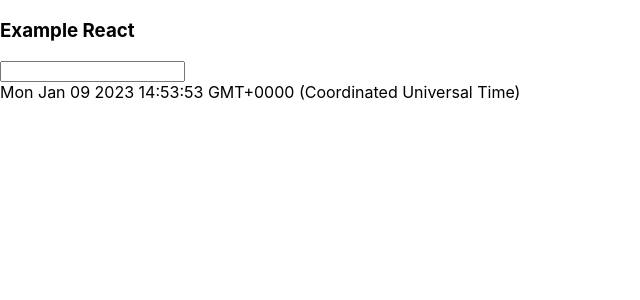
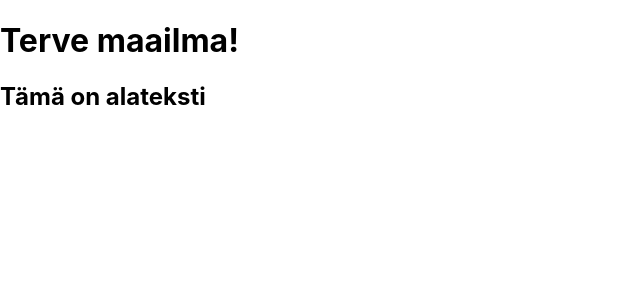
Before and after one commit to andyMcLang/building-applications-with-react-and-aspnet-core, a React (Create React App) app in the folder react-movies/: page / in a window 1280 px wide. Shown: the top 300 px of the page, without its empty margins (0-640 px from the left). Built offline with nearby package versions, Linux system fonts and the light colour scheme.

Commit message:
38. Making a Simple Component valmis!

```diff
--- /dev/null
+++ b/react-movies/src/Simple.tsx
@@ -0,0 +1,8 @@
+export default function Simple() {
+  return (
+    <div>
+      <h1>Terve maailma!</h1>
+      <h2>Tämä on alateksti</h2>
+    </div>
+  );
+}
--- a/react-movies/src/index.tsx
+++ b/react-movies/src/index.tsx
@@ -1,16 +1,15 @@
-import React from 'react';
-import ReactDOM from 'react-dom/client';
-import './index.css';
-import App from './App';
-import reportWebVitals from './reportWebVitals';
+import React from "react";
+import ReactDOM from "react-dom";
+import "./index.css";
+import App from "./App";
+import Simple from "./Simple";
+import reportWebVitals from "./reportWebVitals";
 
-const root = ReactDOM.createRoot(
-  document.getElementById('root') as HTMLElement
-);
-root.render(
+ReactDOM.render(
   <React.StrictMode>
-    <App />
-  </React.StrictMode>
+    <Simple />
+  </React.StrictMode>,
+  document.getElementById("root")
 );
 
 // If you want to start measuring performance in your app, pass a function
```
